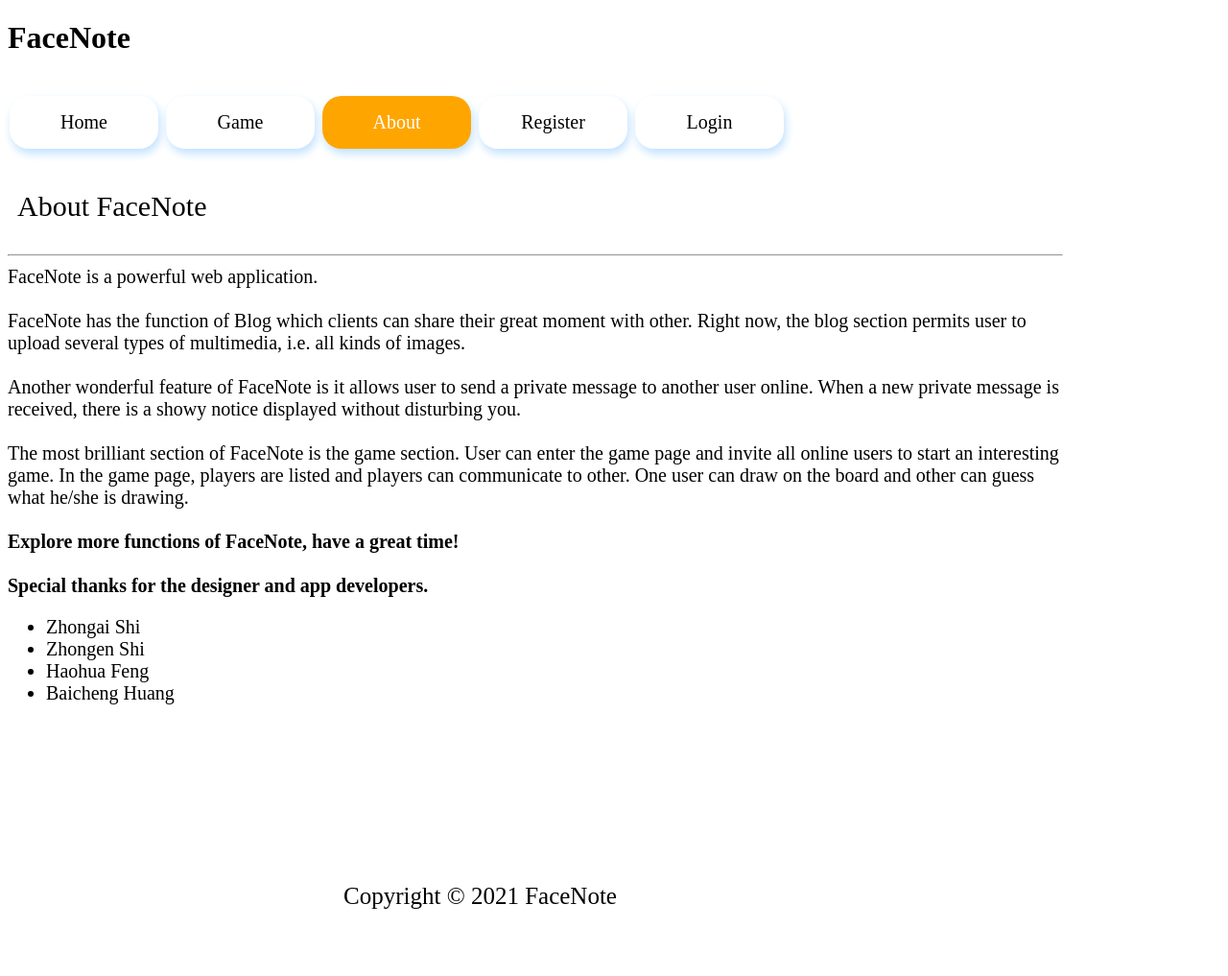
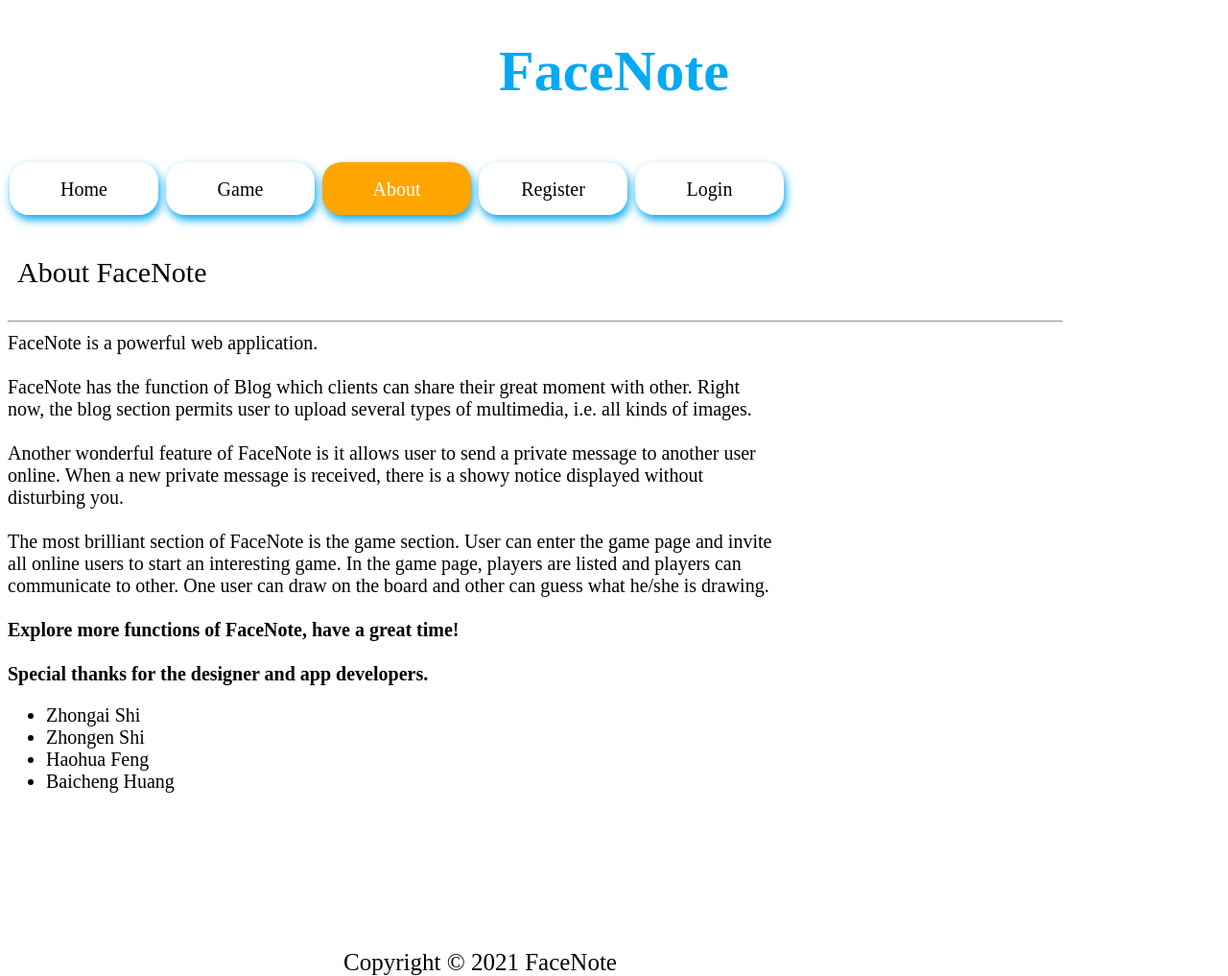
Before and after one commit to HaohuaFeng/CSE312-Project, a Flask app: page /about.html in a window 1280 px wide. Shown: the whole page at 96% size. Before the commit the page ends 947 px from the top, so only its background shows below. Run offline with Flask 2, Linux system fonts and the light colour scheme; some libraries are stand-ins or nearby versions.

Commit message:
Add files via upload

```diff
--- a/static/css/style.css
+++ b/static/css/style.css
@@ -15,7 +15,7 @@ a {
     margin: 20px 2px;
     border-radius: 20px;
     border: none;
-    box-shadow: 2px 5px 10px rgb(192, 225, 255);
+    box-shadow: 2px 5px 10px #03A9F4;
     padding: 2.5px 2.5px;
 }
 
@@ -318,3 +318,14 @@ input[type=reset]:hover{
     box-shadow: 2px 5px 10px pink;
     padding: 10px 10px;
 }
+
+h1 {
+    color: #03A9F4;
+    font-size: 60px;
+    text-align: center;
+}
+
+.about {
+    width: 800px;
+
+}
```
